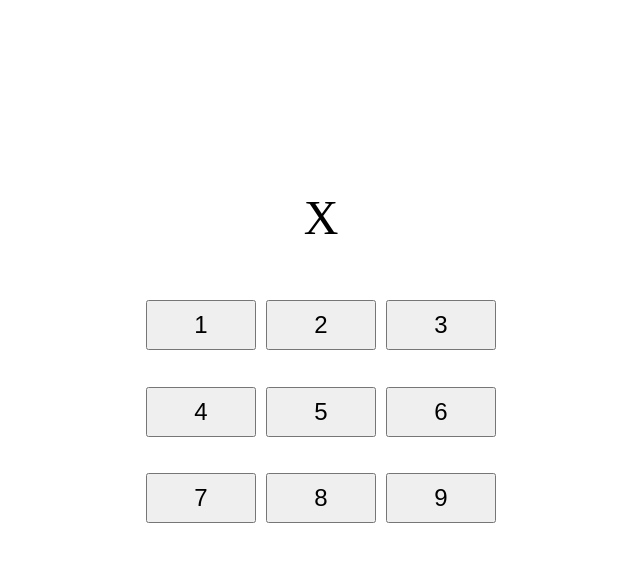
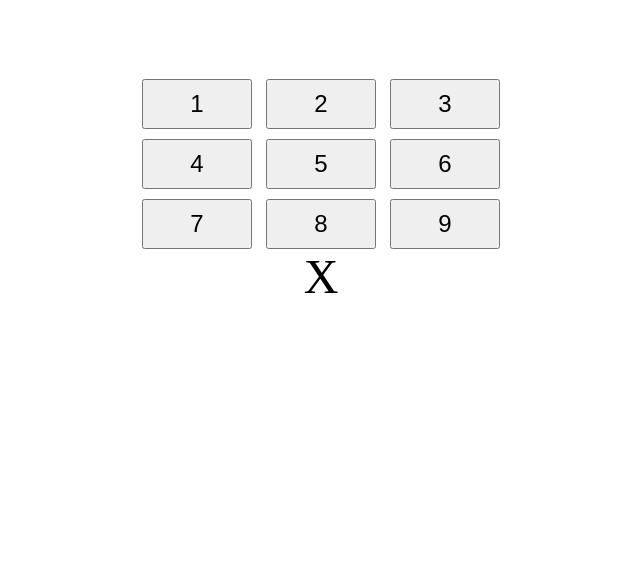
Before and after one commit to JanisLeja96/CodelexWEB, a PHP site: page / in a window 1280 px wide. Shown: the top 581 px of the page, without its empty margins (319-959 px from the left). Run offline with PHP 8.4, Linux system fonts and the light colour scheme; the visitor is signed in with stand-in values (Sample User, id 1).

Commit message:
Fixed styling

```diff
--- a/Safe/index.php
+++ b/Safe/index.php
@@ -2,7 +2,6 @@
 
 require_once 'Safe/Safe.php';
 session_start();
-$buttons = [1, 2, 3, 4, 5, 6, 7, 8, 9];
 $safe = new Safe(1234);
 
 if (isset($_POST['code'])) {
@@ -25,26 +24,31 @@ if (strlen($_SESSION['code']) >= 4) {
             height: 50%;
             margin-left: auto;
             margin-right: auto;
+            position: relative;
+            justify-content: center;
+            justify-items: center;
+            align-content: center;
+            align-items: center;
         }
 
         .buttons {
             width: 450px;
             height: 260px;
-            display: flex;
-            margin-left: auto;
-            margin-right: auto;
-            margin-bottom: auto;
-            align-content: space-around;
-            justify-content: center;
-            flex-wrap: wrap;
+            display: inline;
+            position: absolute;
+            top: 50%;
+            left: 50%;
+            -ms-transform: translate(-50%, -50%);
+            transform: translate(-50%, -50%);
+            text-align: center;
         }
 
         .button {
-
             height: 50px;
             width: 110px;
             margin: 5px;
             font-size: 24px;
+            display: inline;
         }
 
         .attempts {
@@ -78,10 +82,17 @@ if (strlen($_SESSION['code']) >= 4) {
 
 
     <div class="buttons">
-        <?php foreach ($buttons as $button) : ?>
-            <?= '<form method="post" action="/" name="code">'; ?>
-            <?= "<input type='submit' name='code' value='{$button}' class='button'></form>" ?>
-        <?php endforeach; ?>
+        <form method="post" action="/">
+            <button class="button" type="submit" name="code" value="1">1</button>
+            <button class="button" type="submit" name="code" value="2">2</button>
+            <button class="button" type="submit" name="code" value="3">3</button>
+            <button class="button" type="submit" name="code" value="4">4</button>
+            <button class="button" type="submit" name="code" value="5">5</button>
+            <button class="button" type="submit" name="code" value="6">6</button>
+            <button class="button" type="submit" name="code" value="7">7</button>
+            <button class="button" type="submit" name="code" value="8">8</button>
+            <button class="button" type="submit" name="code" value="9">9</button>
+        </form>
     </div>
 </div>
 
```
